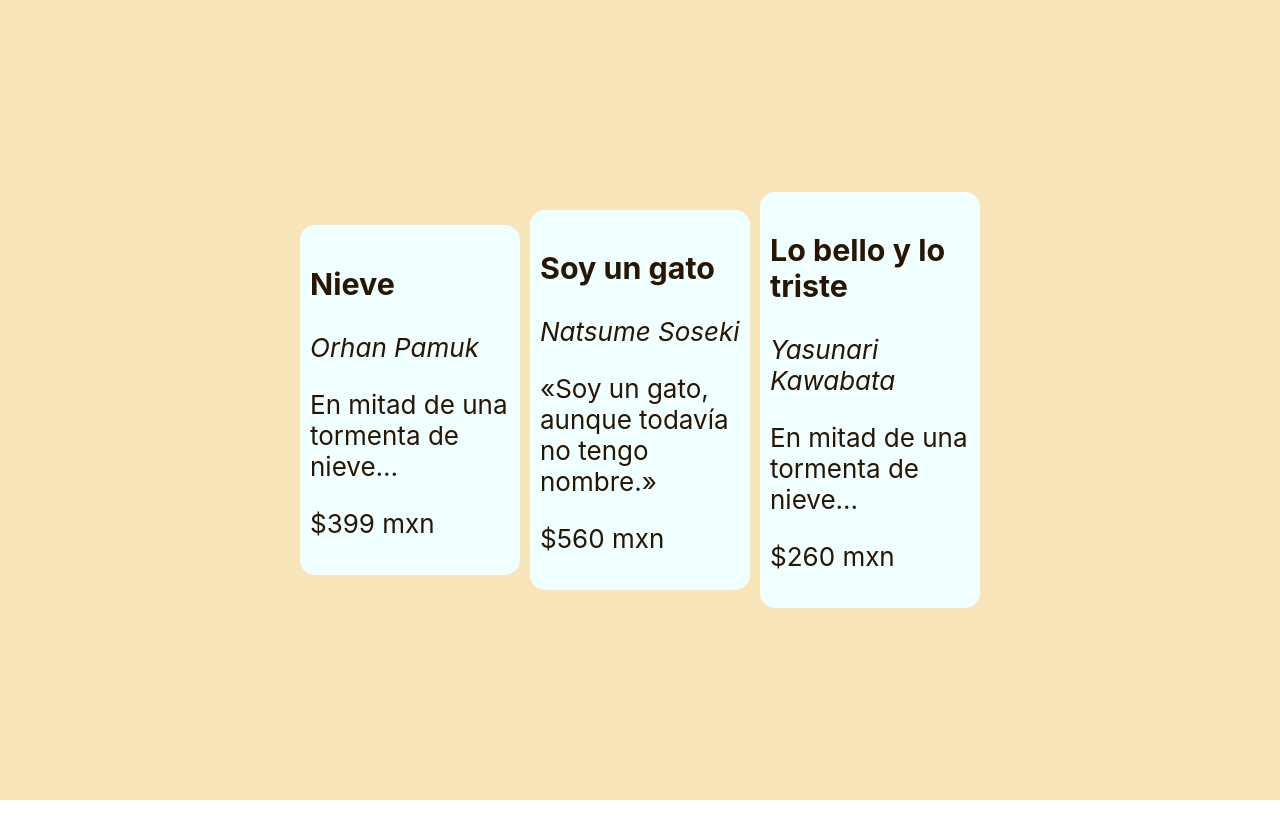
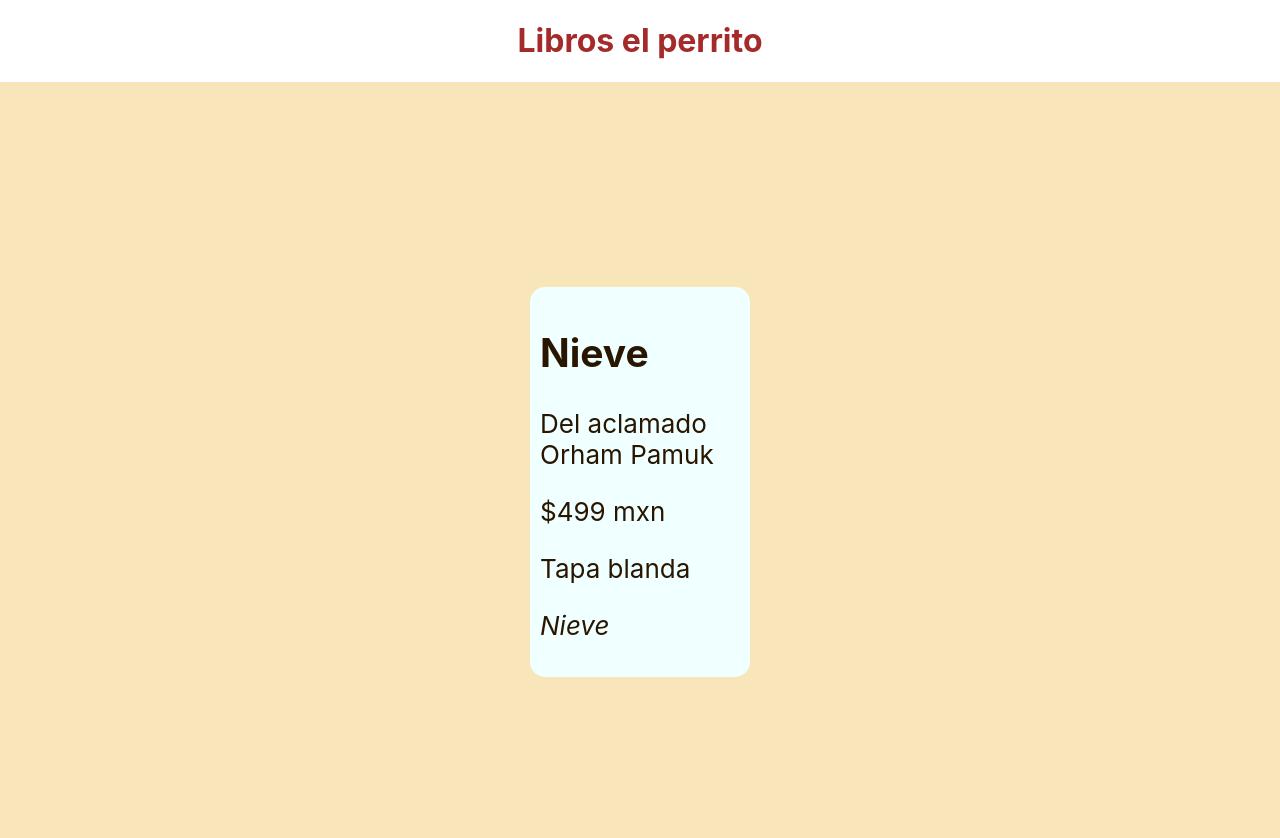
Before and after one commit to zobeck/catalogo, a React (Create React App) app: page / in a window 1280 px wide. Shown: the top 838 px of the page. Before the commit the page ends 800 px from the top, so only its background shows below. Built offline with nearby package versions, Linux system fonts and the light colour scheme.

Commit message:
pasando un objeto como props

```diff
--- a/src/App.js
+++ b/src/App.js
@@ -2,27 +2,25 @@ import './styles/catalogo.css';
 import Libro from './components/catalogo';
 
 function App() {
+
+  const valores = {
+     nombre : "Nieve",
+     autor:"Orham Pamuk",
+     precio: 499,
+     edicion : "Tapa blanda",
+     stock:true
+    }
+
+
   return (
+   <>
+    <h1 className='titulo'>Libros el perrito</h1>
     <div className="main">
-    <Libro title="Nieve"
-    author="Orhan Pamuk"
-    description="En mitad de una tormenta de nieve..."
-    price= {399}
-    stock={true} />
 
-<Libro title="Soy un gato"
-    author="Natsume Soseki"
-    description="«Soy un gato, aunque todavía no tengo nombre.»"
-    price= {560}
-    stock={false} />
 
-     <Libro title="Lo bello y lo triste"
-    author="Yasunari Kawabata"
-    description="En mitad de una tormenta de nieve..."
-    price= {260}
-    stock={true} />
-
+   <Libro valores={valores}/>
     </div>
+   </>
   );
 }
 
--- /dev/null
+++ b/src/components/Funcional.jsx
@@ -0,0 +1,7 @@
+import React from 'react'
+
+export default function Funcional({nombre}) {
+  return (
+    <div>{nombre}</div>
+  )
+}
--- a/src/components/catalogo.jsx
+++ b/src/components/catalogo.jsx
@@ -1,17 +1,22 @@
 import React from "react";
 import "../styles/catalogo.css"
 import MoreInfo from "./precio";
+import Funcional from "./Funcional";
 
-export default function Libro(props) {
-  console.log(props);
+export default function Libro({valores}) {
+
+  console.log(valores);
   return (
     <>
       <item className="ficha">
-        <h3> {props.title}</h3>
-        <p>
-          <i>{props.author}</i>
-        </p>
-        <MoreInfo description={props.description} price={props.price} stock={props.stock}/>
+        <h2>{valores.nombre}</h2>
+
+        <p> Del aclamado {valores.autor}</p>
+
+        <p>${valores.precio} mxn</p>
+       <MoreInfo edicion={valores.edicion} nombre={valores.nombre} />
+       <Funcional  autor={valores.autor}/>
+
       </item>
     </>
   );
--- a/src/components/precio.jsx
+++ b/src/components/precio.jsx
@@ -3,11 +3,13 @@ import React, { Component } from 'react'
 //Accediendo a las props desde un componente de clase
 export default class MoreInfo extends Component {
   render() {
+
     return (
         <>
-        <p>{this.props.description}</p>
-        <p> ${this.props.price} mxn</p>
-        <p> {this.props.stock}</p>
+        <p>{this.props.edicion}</p>
+        <p><i>{this.props.nombre}</i></p>
+
+
         </>
     )
   }
--- a/src/styles/catalogo.css
+++ b/src/styles/catalogo.css
@@ -17,3 +17,8 @@
     padding: 10px;
     margin: 5px;
   }
+
+  .titulo{
+    color: brown;
+    text-align: center;
+  }
```
Also changed, not shown: src/BDD/libros.js (+17 -0 lines).
